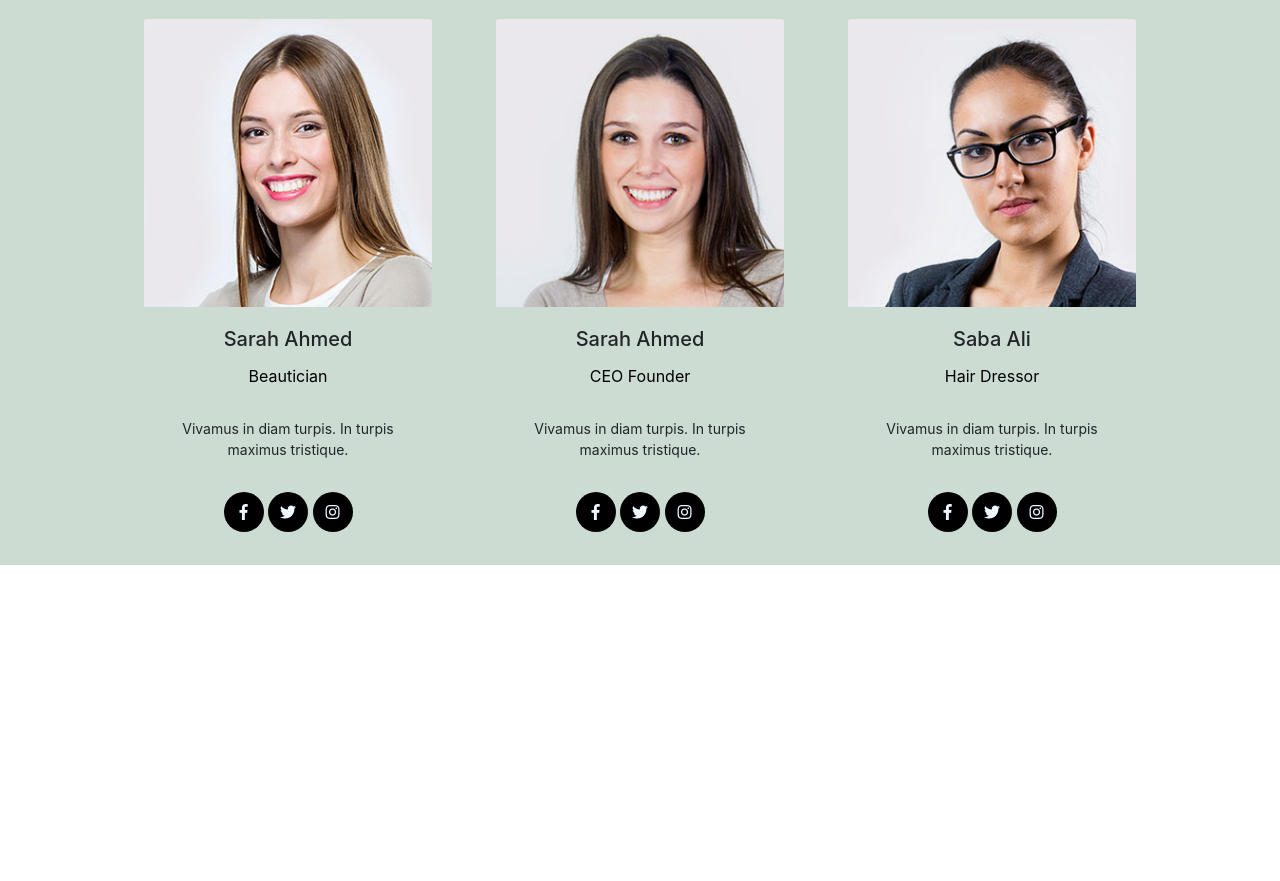
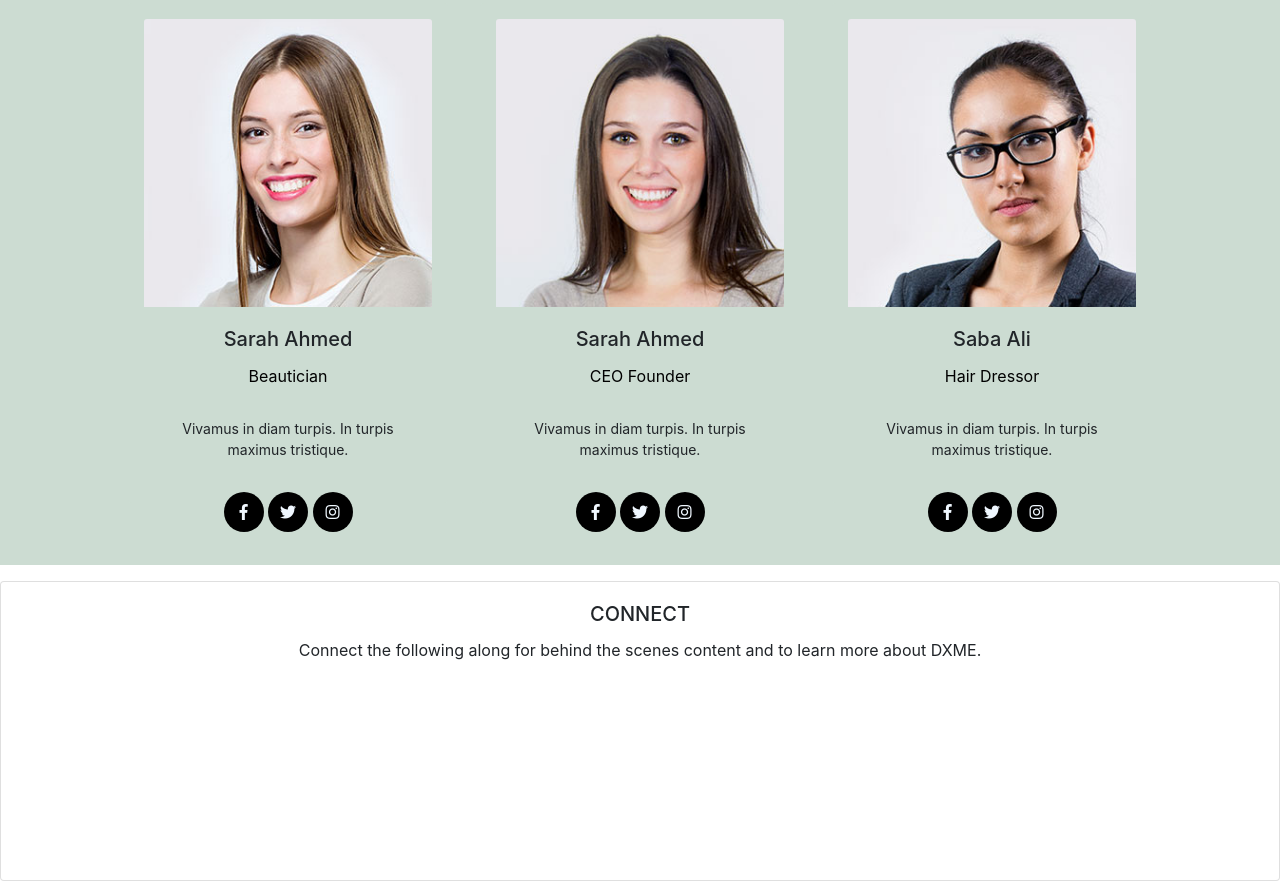
Before and after one commit to shefy123/salon, a plain HTML site: page index.html in a window 1280 px wide. Shown: the part 3437-4318 px from the top of the page. Before the commit the page ends 4005 px from the top, so only its background shows below. Drawn offline with nearby package versions, Linux system fonts and the light colour scheme.

Commit message:
Add files via upload

```diff
--- a/index.html
+++ b/index.html
@@ -192,7 +192,21 @@
             </div>
           </div>
     </div>
+<!-- -----------------------------------footer---------------------------------- -->
 
+<div class="footer">
+    <div class="card text-center">
+
+        <div class="card-body">
+          <h5 class="card-title">CONNECT</h5>
+          <p class="card-text">Connect the following along for behind the
+            scenes content and to learn more about
+            DXME.</p>
+
+        </div>
+
+      </div>
+</div>
 </body>
 
 </html>
--- a/style.css
+++ b/style.css
@@ -208,6 +208,13 @@ button, html [type=button] {
 }
 .icon {
     margin-top: 16px;
+}
+
+/* ----------------------------------------footer-------------------------------------- */
+
+.footer .card {
+    margin-top: 16px;
+    height: 300px;
 }
 @media only screen and (max-width: 995px)
  {
```
